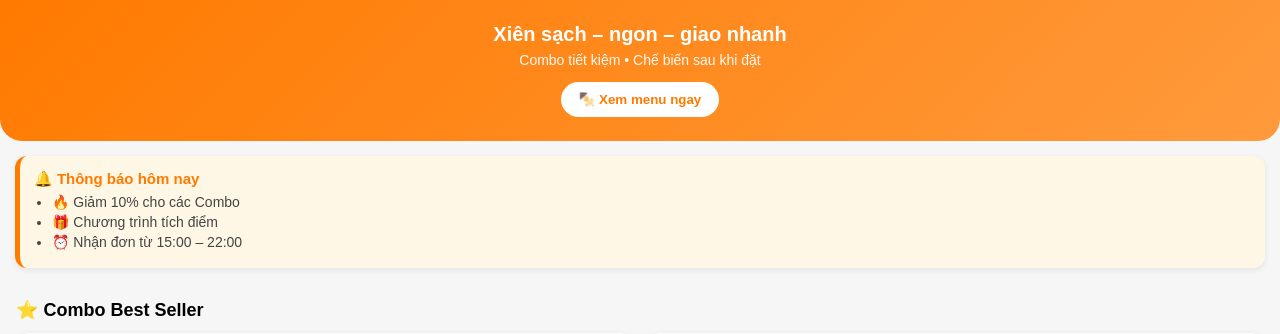
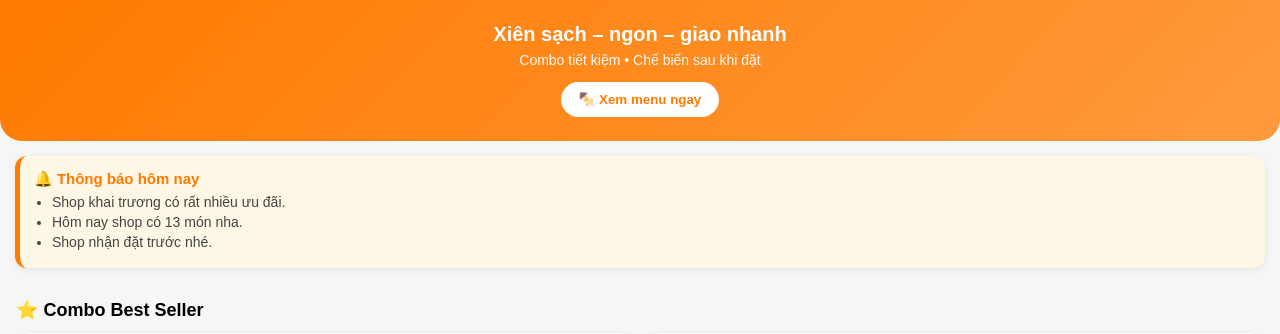
Before and after one commit to phamduykhanh31082006-star/Xiensach, a Flask app: page / in a window 1280 px wide. Shown: the part 71-405 px from the top of the page. Run offline with Flask 3, Linux system fonts and the light colour scheme; some libraries are stand-ins or nearby versions.

Commit message:
Update UI content

```diff
--- a/templates/index.html
+++ b/templates/index.html
@@ -168,9 +168,9 @@ header{
      <div class="notice">
   <div class="notice-title">🔔 Thông báo hôm nay</div>
   <ul>
-    <li>🔥 Giảm 10% cho các Combo</li>
-    <li>🎁 Chương trình tích điểm </li>
-    <li>⏰ Nhận đơn từ 15:00 – 22:00</li>
+    <li>Shop khai trương có rất nhiều ưu đãi.</li>
+    <li>Hôm nay shop có 13 món nha.</li>
+    <li>Shop nhận đặt trước nhé.</li>
   </ul>
 </div>
 
```
Also changed, not shown: templates/about.html (+5 -3 lines).
